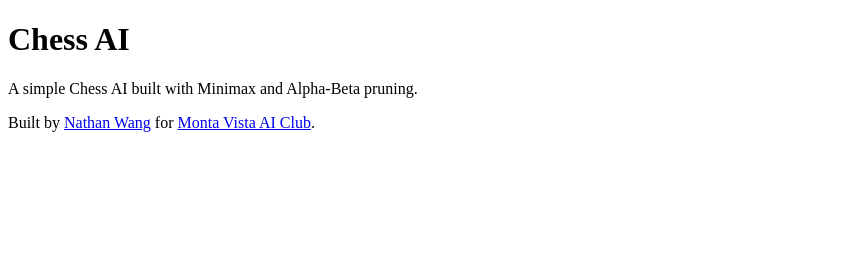
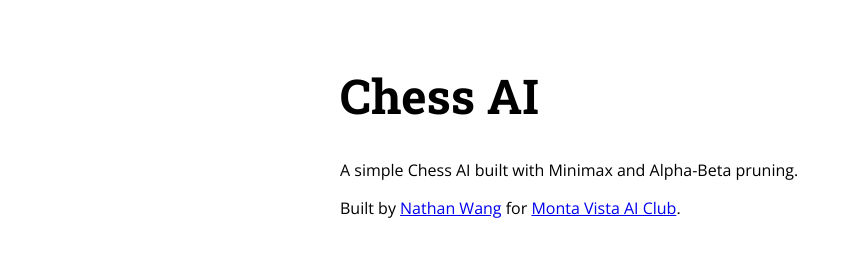
Before and after one commit to jeffreymeng/chess-1, a plain HTML site: page index.html in a window 1280 px wide. Shown: the whole page, without its empty margins (0-852 px from the left). Drawn offline with nearby package versions, Linux system fonts and the light colour scheme.

Commit message:
update styling

```diff
--- a/index.css
+++ b/index.css
@@ -0,0 +1,14 @@
+body {
+	font-family: "Open Sans";
+}
+
+.container {
+	max-width: 600px;
+	margin: 0 auto;
+}
+
+.title {
+	font-family: "Roboto Slab";
+	font-size: 3rem;
+	margin-top: 4rem;
+}
--- a/index.html
+++ b/index.html
@@ -4,15 +4,18 @@
 <head>
 	<title>Chess AI</title>
 	<link rel="stylesheet" type="text/css" href="index.css">
+	<link href="https://fonts.googleapis.com/css?family=Open+Sans|Roboto+Slab:400,700" rel="stylesheet">
 </head>
 <body>
-	<h1>Chess AI</h1>
-	<p>A simple Chess AI built with Minimax and Alpha-Beta pruning.</p>
+	<div class="container">
+		<h1 class="title">Chess AI</h1>
+		<p>A simple Chess AI built with Minimax and Alpha-Beta pruning.</p>
 
-	<p>
-		Built by <a href="https://thecodingwizard.me/" target="_blank">Nathan Wang</a>
-		for <a href="http://www.mvai.club/">Monta Vista AI Club</a>.
-	</p>
+		<p>
+			Built by <a href="https://thecodingwizard.me/" target="_blank">Nathan Wang</a>
+			for <a href="http://www.mvai.club/">Monta Vista AI Club</a>.
+		</p>
+	</div>
 
 	<script src="index.js"></script>
 </body>
```
